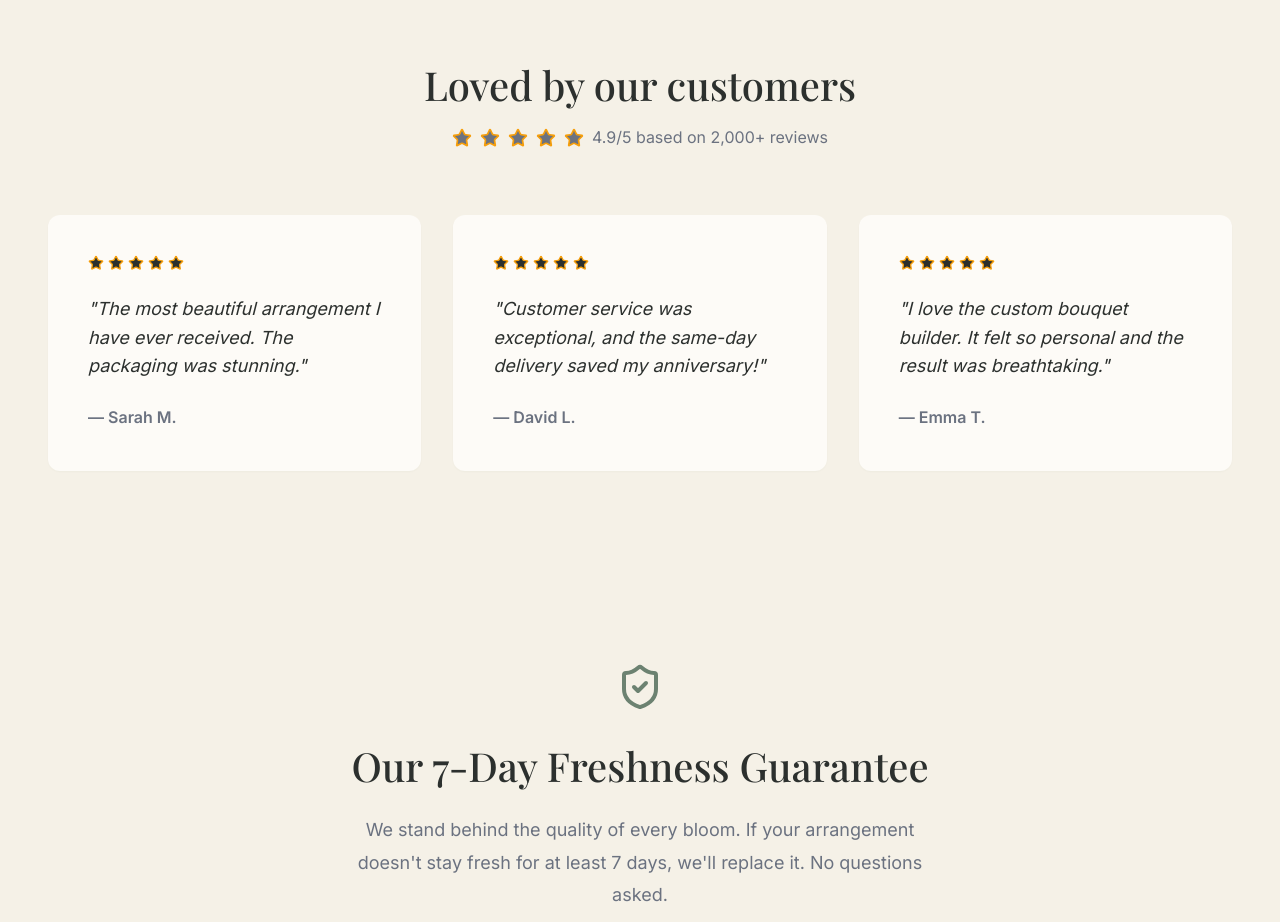
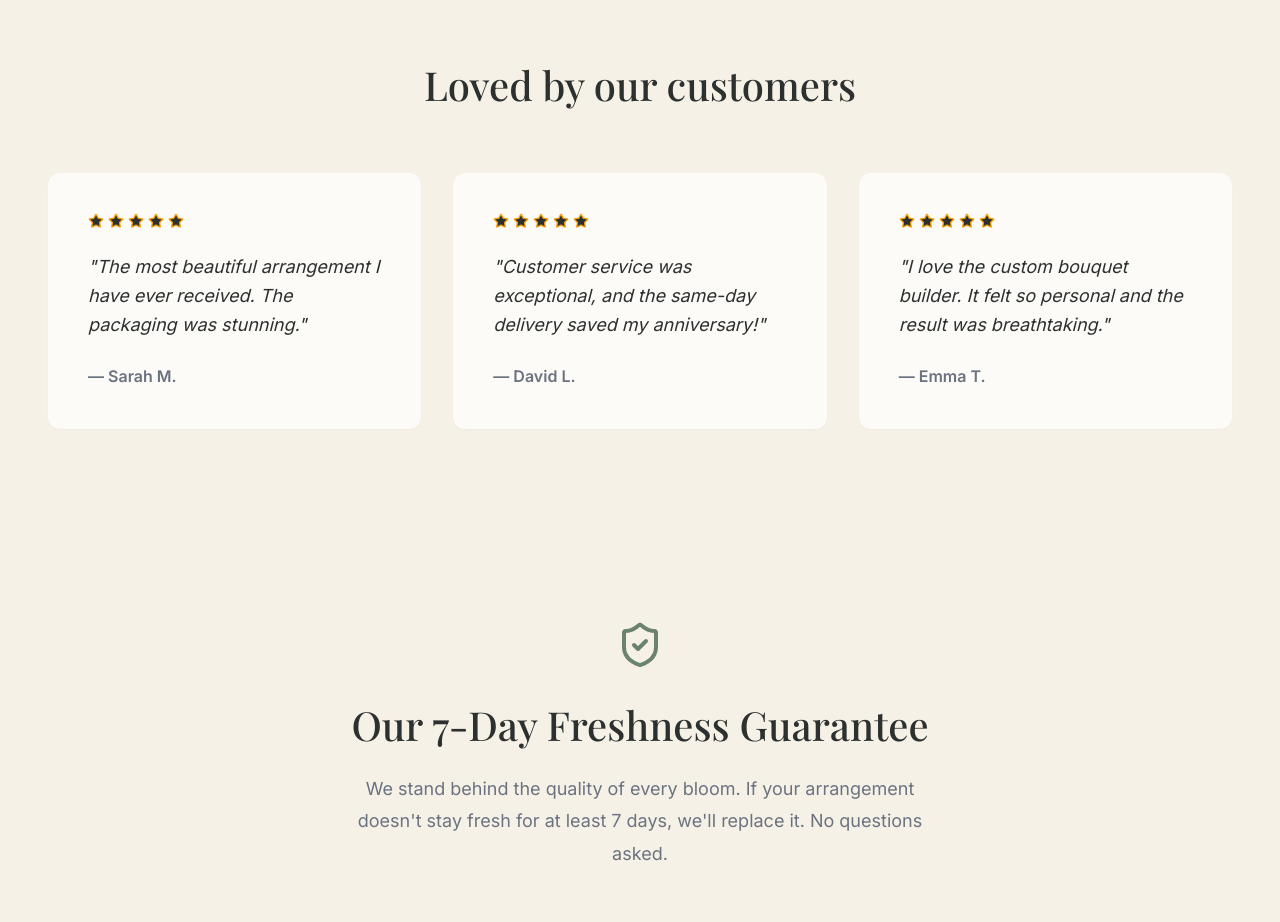
Before and after one commit to alanabud/Florist, a React (Vite) app: page / in a window 1280 px wide. Shown: the part 5980-6902 px from the top of the page. Built offline with nearby package versions, Linux system fonts and the light colour scheme; no server answers; a web font is replaced by a local one.

Commit message:
fix(storefront): remove ungrounded '4.9/5 based on 2,000+ reviews' claim

```diff
--- a/src/i18n/locales/en-US.ts
+++ b/src/i18n/locales/en-US.ts
@@ -133,7 +133,6 @@ export const enUS = {
     },
     reviews: {
       title: "Loved by our customers",
-      countText: "4.9/5 based on 2,000+ reviews",
       review1: "The most beautiful arrangement I have ever received. The packaging was stunning.",
       review2: "Customer service was exceptional, and the same-day delivery saved my anniversary!",
       review3: "I love the custom bouquet builder. It felt so personal and the result was breathtaking."
--- a/src/i18n/locales/es-US.ts
+++ b/src/i18n/locales/es-US.ts
@@ -133,7 +133,6 @@ export const esUS = {
     },
     "reviews": {
       "title": "Amado por nuestros clientes",
-      "countText": "4.9/5 basado en más de 2,000 opiniones",
       "review1": "El arreglo más hermoso que he recibido. El empaque fue impresionante.",
       "review2": "El servicio al cliente fue excepcional, ¡y la entrega el mismo día salvó mi aniversario!",
       "review3": "Me encanta el constructor de ramos personalizados. Se sintió muy personal y el resultado fue impresionante."
--- a/src/i18n/locales/fr-FR.ts
+++ b/src/i18n/locales/fr-FR.ts
@@ -133,7 +133,6 @@ export const frFR = {
     },
     "reviews": {
       "title": "Apprécié par nos clients",
-      "countText": "4.9/5 basé sur plus de 2 000 avis",
       "review1": "L'arrangement le plus magnifique que j'aie jamais reçu. L'emballage était superbe.",
       "review2": "Le service client était exceptionnel, et la livraison le jour même a sauvé mon anniversaire !",
       "review3": "J'adore le créateur de bouquets personnalisés. C'était si personnel et le résultat était à couper le souffle."
--- a/src/i18n/locales/nl-NL.ts
+++ b/src/i18n/locales/nl-NL.ts
@@ -133,7 +133,6 @@ export const nlNL = {
     },
     "reviews": {
       "title": "Geliefd bij onze klanten",
-      "countText": "4.9/5 gebaseerd op 2.000+ beoordelingen",
       "review1": "Het mooiste arrangement dat ik ooit heb ontvangen. De verpakking was prachtig.",
       "review2": "De klantenservice was uitzonderlijk, en de bezorging op dezelfde dag redde mijn verjaardag!",
       "review3": "Ik ben dol op de aangepaste boeket-bouwer. Het voelde zo persoonlijk en het resultaat was adembenemend."
--- a/src/pages/Home.tsx
+++ b/src/pages/Home.tsx
@@ -294,10 +294,6 @@ export const Home: React.FC = () => {
       <section className={styles.reviewsSection}>
         <div className={styles.reviewsHeader}>
           <h2>{t('landing.reviews.title')}</h2>
-          <div className={styles.stars}>
-            {[1, 2, 3, 4, 5].map(i => <Star key={i} fill="currentColor" color="var(--color-warning)" size={20} />)}
-            <span>{t('landing.reviews.countText')}</span>
-          </div>
         </div>
         <div className={styles.reviewsGrid}>
           {[
```
